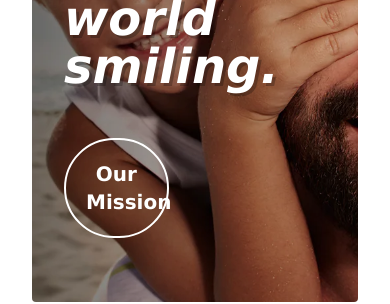
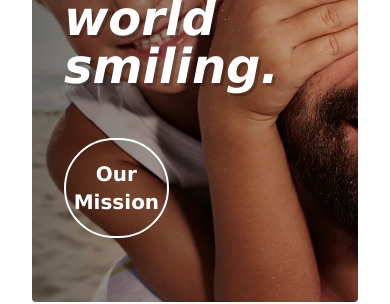
Before and after one commit to Yonado/colgate, a Next.js app: page / in a window 390 px wide. Shown: the part 3060-3364 px from the top of the page. Built offline with nearby package versions, Linux system fonts and the light colour scheme.

Commit message:
mobile button change

```diff
--- a/app/page.tsx
+++ b/app/page.tsx
@@ -174,7 +174,7 @@ export default function Home() {
           <div className="bg-center cursor-pointer w-full h-1/2 bg-no-repeat md:h-[500px] md:w-[750px] hover:bg-black/40 bg-black/20 transition ease-in-out bg-blend-overlay rounded bg-cover bg-[url('../public/home-hero-father.webp')] flex flex-col justify-center pb-16 p-8 gap-2">
             <div className="text flex flex-col text-white max-w-[40%] gap-12">
               <h4 className='drop-shadow-lg text-5xl font-bold italic'>Colgate keeps the world smiling.</h4>
-              <button className="p-5 border-white border-2 rounded-full justify-center items-center hover:text-black hover:bg-white transition ease-in-out duration-300 text-center justify-self-end font-bold text-xl">Our Mission</button>
+              <button className="p-5 border-white border-2 rounded-full justify-center items-center hover:text-black hover:bg-white transition ease-in-out duration-300 text-center flex justify-self-end font-bold text-xl">Our Mission</button>
             </div>
           </div>
         </div>
```
